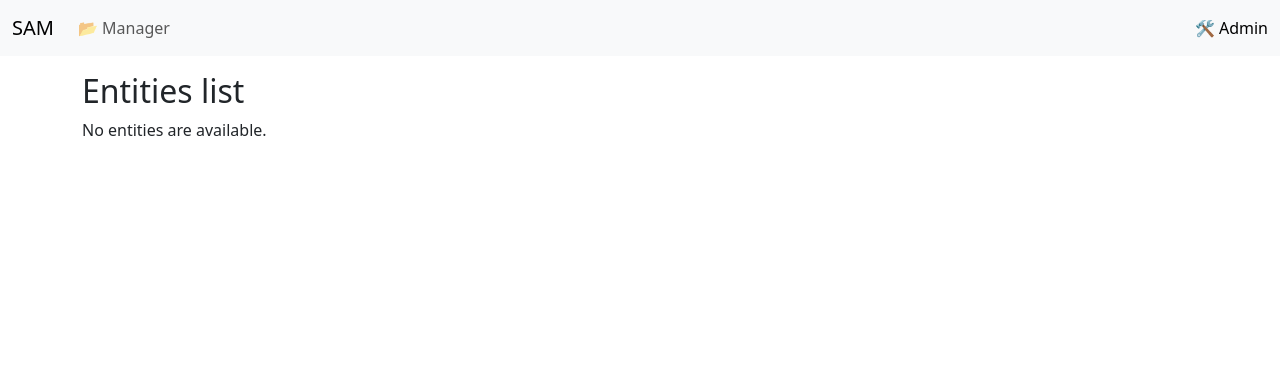
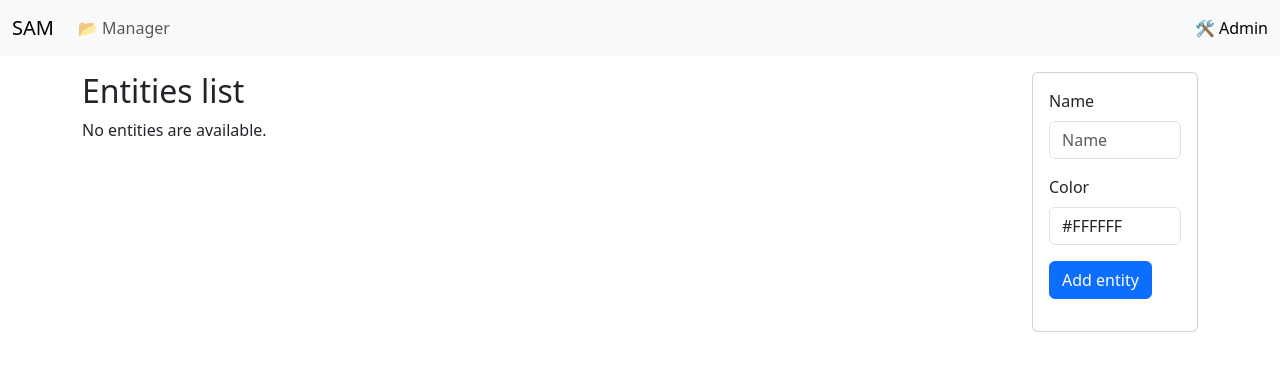
Before and after one commit to yurivital/sam, a Django app: page / in a window 1280 px wide. Shown: the top 371 px of the page. Run offline with Django 4.2, Linux system fonts and the light colour scheme; data that the repository does not hold is empty; some libraries are stand-ins or nearby versions.

Commit message:
Add in place entity and project creation (#17)
* In place entity creation

* In place project creation

* Refactor project detail

```diff
--- a/sam/manager/templates/base.html
+++ b/sam/manager/templates/base.html
@@ -1,19 +1,22 @@
-{% load django_bootstrap5 %}
-
-{% bootstrap_css %}
-{% bootstrap_javascript %}
-
+{% load django_bootstrap5 %} {% bootstrap_css %} {% bootstrap_javascript %}
 {% bootstrap_messages %}
 
 <nav class="navbar navbar-expand-lg navbar-light bg-light">
   <div class="container-fluid">
     <a class="navbar-brand" href="/">SAM</a>
-      <button class="navbar-toggler" type="button" data-bs-toggle="collapse" data-bs-target="#navbarText" aria-controls="navbarText" aria-expanded="false" aria-label="Toggle navigation">
+    <button
+      class="navbar-toggler"
+      type="button"
+      data-bs-toggle="collapse"
+      data-bs-target="#navbarText"
+      aria-controls="navbarText"
+      aria-expanded="false"
+      aria-label="Toggle navigation"
+    >
       <span class="navbar-toggler-icon"></span>
     </button>
     <div class="collapse navbar-collapse" id="navbarText">
       <ul class="navbar-nav me-auto mb-2 mb-lg-0">
-
         <li class="nav-item">
           <a class="nav-link" href="/">📂 Manager</a>
         </li>
@@ -32,8 +35,7 @@
       </ol>
     </nav>
   </div>
-    <div class="row">
-        {% block content %}
-        {% endblock %}
+  <div class="row">{% block content %} {% endblock %}</div>
 </div>
-</div>
+
+{% block scripts %} {% endblock %}
--- a/sam/manager/templates/manager/entity_list.html
+++ b/sam/manager/templates/manager/entity_list.html
@@ -1,7 +1,7 @@
-{% extends 'base.html' %} {% block content %}
+{% extends 'base.html' %}{% load django_bootstrap5 %} {% block content %}
+<div class="col-10">
   <h2>Entities list</h2>
   {% if entities %}
-
   <ul class="list-group list-group-flush">
     {% for entity in entities %}
     <li
@@ -14,4 +14,18 @@
   </ul>
   {% else %}
   <p>No entities are available.</p>
-{% endif %} {% endblock%}
+  {% endif %}
+</div>
+<div class="col-2">
+  <div class="card">
+    <div class="card-body">
+      <form class="form" action="{% url "manager:index" %}" method="post">
+         {% csrf_token %} {% bootstrap_form form %}
+      {% bootstrap_button button_type="submit" content="Add entity" %}
+    </div>
+  </div>
+</div>
+
+{% endblock%} {% block scripts %}
+<script src="https://cdnjs.cloudflare.com/ajax/libs/jscolor/2.5.1/jscolor.min.js"></script>
+{% endblock%}
--- a/sam/manager/urls.py
+++ b/sam/manager/urls.py
@@ -5,11 +5,11 @@ from . import views
 
 app_name = "manager"
 urlpatterns = [
-    path("", views.EntityListView.as_view(), name="index"),
-    path("entity/<int:pk>/", views.EntityDetailView.as_view(), name="entity"),
+    path("", views.EntityRouterView.as_view(), name="index"),
+    path("entity/<int:pk>/", views.EntityDetailRouterView.as_view(), name="entity"),
     path(
-        "entity/project/<int:pk>/",
-        views.ProjectView.as_view(),
+        "project/<int:pk>/",
+        views.ProjectRouterView.as_view(),
         name="project",
     ),
     path("action/<str:action>/<int:doc_id>/", views.ActionView.as_view(), name="perform-action"),
--- a/sam/manager/views.py
+++ b/sam/manager/views.py
@@ -1,4 +1,3 @@
-import os.path
 from django import forms
 from django.urls import reverse
 from django.views import View, generic
@@ -15,9 +14,86 @@ class EntityListView(generic.ListView):
     context_object_name = "entities"
     model = Entity
 
+    def get_context_data(self, **kwargs):
+        context = super().get_context_data(**kwargs)
+        context["form"] = EntityListForm
+        return context
+
+
+class EntityListForm(forms.ModelForm):
+    class Meta:
+        model = Entity
+        fields = ["name", "color"]
+
+
+class EntityViewFormView(SingleObjectMixin, FormView):
+    model = Entity
+    form_class = EntityListForm
+    template_name = "manager/entity_detail.html"
+
+    def post(self, request, *args, **kwargs):
+        form = self.get_form()
+        if form.is_valid():
+            name = form.cleaned_data["name"]
+            color = form.cleaned_data["color"]
+            self.object = Entity.objects.create(name=name, color=color)
+            return super().post(request, *args, **kwargs)
+
+    def get_success_url(self):
+        return reverse("manager:entity", kwargs={"pk": self.object.id})
+
+
+class EntityRouterView(View):
+    def get(self, request, *args, **kwargs):
+        view = EntityListView.as_view()
+        return view(request, *args, **kwargs)
+
+    def post(self, request, *args, **kwargs):
+        view = EntityViewFormView.as_view()
+        return view(request, *args, **kwargs)
+
 
 class EntityDetailView(generic.DetailView):
     model = Entity
+
+    def get_context_data(self, **kwargs):
+        context = super().get_context_data(**kwargs)
+        context["form"] = ProjectForm
+        return context
+
+
+class ProjectForm(forms.ModelForm):
+    class Meta:
+        model = Project
+        fields = [
+            "name",
+        ]
+
+
+class EntityDetailViewForm(SingleObjectMixin, FormView):
+    model = Project
+    form_class = ProjectForm
+
+    def post(self, request, *args, **kwargs):
+        form = self.get_form()
+        if form.is_valid():
+            name = form.cleaned_data["name"]
+            entity = kwargs["pk"]
+            self.object = Project.objects.create(name=name, entity_id=entity)
+            return super().post(request, *args, **kwargs)
+
+    def get_success_url(self):
+        return reverse("manager:project", kwargs={"pk": self.object.id})
+
+
+class EntityDetailRouterView(View):
+    def get(self, request, *args, **kwargs):
+        view = EntityDetailView.as_view()
+        return view(request, *args, **kwargs)
+
+    def post(self, request, *args, **kwargs):
+        view = EntityDetailViewForm.as_view()
+        return view(request, *args, **kwargs)
 
 
 class ProjectDetailView(generic.DetailView):
@@ -56,7 +132,7 @@ class AddDocumentFormView(SingleObjectMixin, FormView):
         return reverse("manager:project", kwargs={"pk": self.object.project.id})
 
 
-class ProjectView(View):
+class ProjectRouterView(View):
     def get(self, request, *args, **kwargs):
         view = ProjectDetailView.as_view()
         return view(request, *args, **kwargs)
```
Also changed, not shown: sam/manager/templates/manager/entity_detail.html (+14 -2 lines), sam/manager/templates/manager/project_detail.html (+11 -9 lines), README.md. Lines whose indentation alone changed are shown as unchanged.
